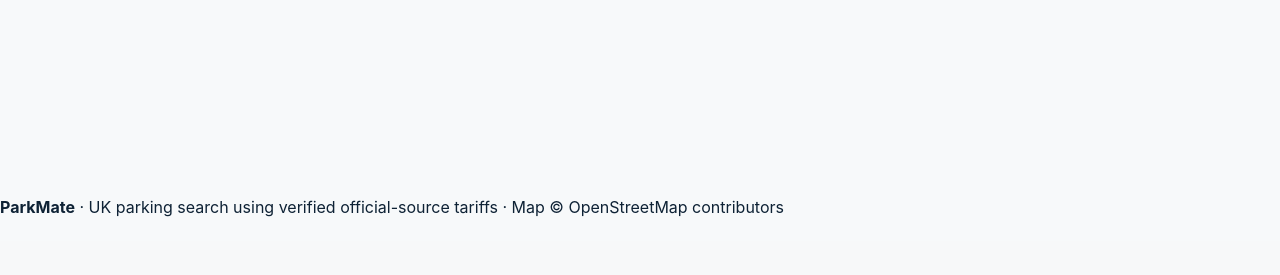
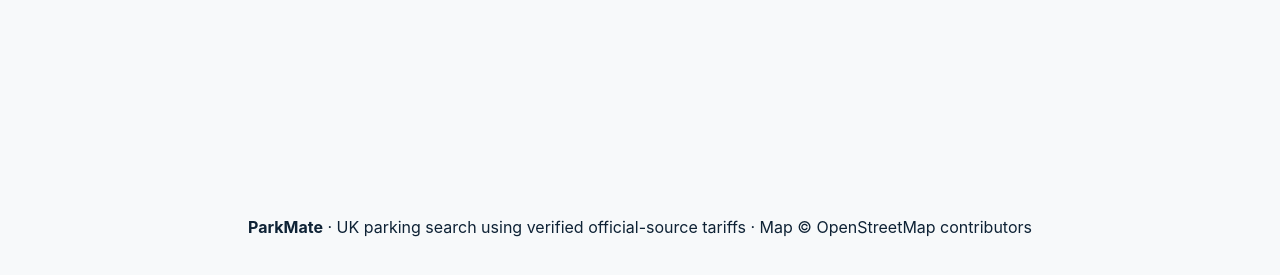
Before and after one commit to thanushsutharsan/parkmate, a Django app: page /dashboard/ in a window 1280 px wide. Shown: the part 559-834 px from the top of the page. Before the commit the page ends 776 px from the top, so only its background shows below. Run offline with Django 5.2, Linux system fonts and the light colour scheme; the visitor is signed in with stand-in values (Sample User, id 1); data that the repository does not hold is empty.

Commit message:
style: center site footer

```diff
--- a/static/css/style.css
+++ b/static/css/style.css
@@ -1492,4 +1492,10 @@ main {
         max-height: 200px;
         flex-basis: 200px;
     }
+
 }
+/* site footer */
+.site-footer {
+    text-align: center;
+    padding: 20px;
+}
```
